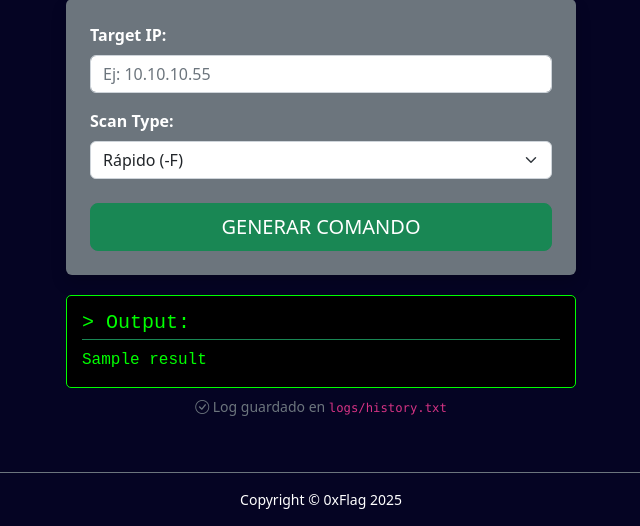
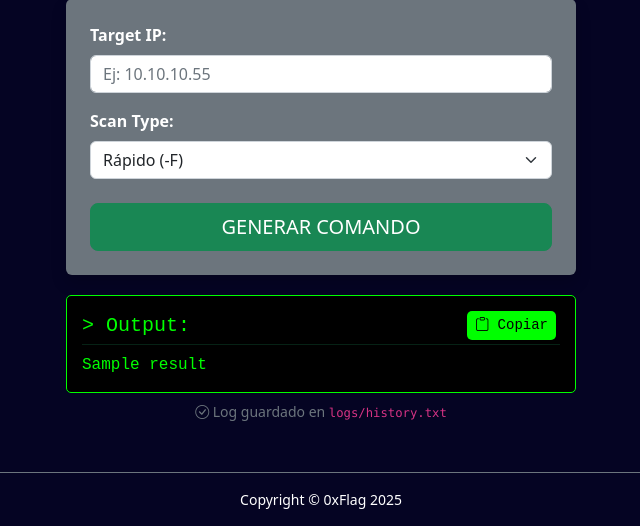
Before and after one commit to Pocahontas2025/0xFlag, a Flask app: template src/templates/alpha.html in a window 1280 px wide. Shown: the part 274-800 px from the top of the page, without its empty margins (319-959 px from the left). Run offline with Flask 3, Linux system fonts and the light colour scheme; the template is opened without the code that fills it: most values are stand-ins (such as "Sample title", 1, 10 or a date in 2020); some libraries are stand-ins or nearby versions.

Commit message:
SCRUM-16
Añadido botón de copiar en el portapapeles

```diff
--- a/src/templates/alpha.html
+++ b/src/templates/alpha.html
@@ -19,6 +19,40 @@
                 border: 1px solid #00ff00;
                 margin-top: 20px;
             }
+
+            .output-header {
+                display: flex;
+                justify-content: space-between; /* texto izquierda, botón al fondo derecha */
+                align-items: center;
+                padding-right: 4px; /* espacio ligero al borde */
+            }
+
+
+            #btn-copiar {
+                background-color: #00ff00;
+                color: #000;
+                border: none;
+                padding: 4px 8px;
+                border-radius: 5px;
+                cursor: pointer;
+                font-size: 14px;
+                transition: background-color 0.2s ease, color 0.2s ease;
+            }
+
+            #btn-copiar:hover {
+                background-color: #00cc00;
+            }
+
+            #btn-copiar.copiado {
+               background-color: #00ccff; /* color feedback */
+                color: #000;
+            }
+
+
+
+
+
+
         </style>
     </head>
 
@@ -76,8 +110,16 @@
 
                     {% if result %}
                     <div class="terminal-output">
-                        <h5 class="mb-2 border-bottom border-success pb-1">> Output:</h5>
-                        <p class="mb-0">{{ result }}</p>
+                        <div class="output-header">
+                            <h5 class="mb-0">> Output:</h5>
+                            <button id="btn-copiar">
+                                <i class="bi bi-clipboard"></i> Copiar
+                            </button>
+
+                        </div>
+                        <hr class="border-success mt-1 mb-2">
+
+                        <p id="output-text" class="mb-0">{{ result }}</p>
                     </div>
                     <div class="mt-2 text-center text-muted small">
                         <i class="bi bi-check-circle"></i> Log guardado en <code>logs/history.txt</code>
@@ -93,5 +135,24 @@
         </footer>
 
         <script src="https://cdn.jsdelivr.net/npm/bootstrap@5.1.3/dist/js/bootstrap.bundle.min.js"></script>
+
+    <script>
+        const btn = document.getElementById("btn-copiar");
+        const output = document.getElementById("output-text");
+
+        btn.addEventListener("click", () => {
+            navigator.clipboard.writeText(output.innerText);
+
+            // feedback visual
+            btn.classList.add("copiado");
+            btn.innerHTML = '<i class="bi bi-check-lg"></i> Copiado';
+
+            setTimeout(() => {
+                btn.classList.remove("copiado");
+                btn.innerHTML = '<i class="bi bi-clipboard"></i> Copiar';
+            }, 1500);
+        });
+    </script>
+
     </body>
 </html>
```
